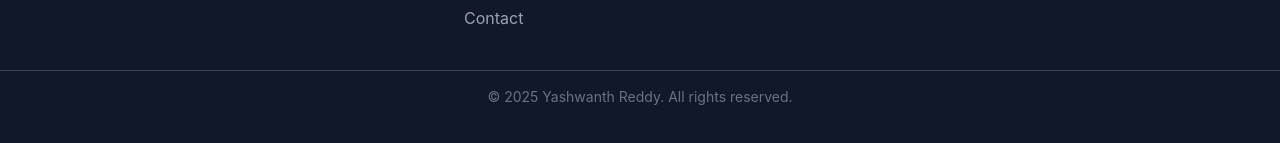
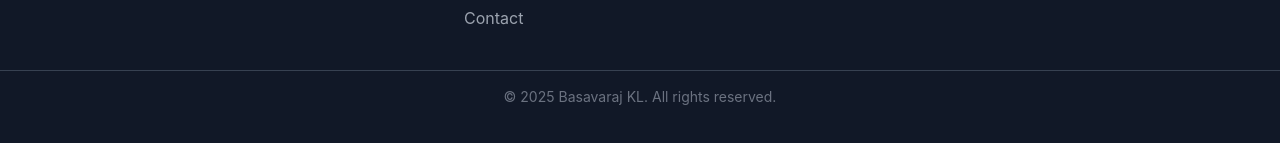
Before and after one commit to amithak211/yash-port, a React (Create React App) app: page / in a window 1280 px wide. Shown: the part 2856-2999 px from the top of the page. Built offline with nearby package versions, Linux system fonts and the light colour scheme.

Commit message:
Update Footer.jsx

```diff
--- a/src/components/Footer.jsx
+++ b/src/components/Footer.jsx
@@ -30,7 +30,7 @@ export default function Footer() {
           <h3 className="text-xl font-bold text-white dark:text-yellow-300 mb-4">Contact</h3>
           <ul className="text-gray-400 dark:text-yellow-300 space-y-2">
             <li className="flex items-center gap-2">
-              <FaEnvelope /> yeshwanthreddy@gmail.com
+              <FaEnvelope /> basavarajkl@gmail.com
             </li>
             <li className="flex items-center gap-2">
               <FaPhone /> +91 98765 43210
@@ -52,7 +52,7 @@ export default function Footer() {
       </div>
 
       <div className="text-center text-gray-500 dark:text-yellow-300 text-sm mt-10 border-t border-gray-700 pt-4">
-        © {new Date().getFullYear()} Yashwanth Reddy. All rights reserved.
+        © {new Date().getFullYear()} Basavaraj KL. All rights reserved.
       </div>
     </footer>
   );
```
